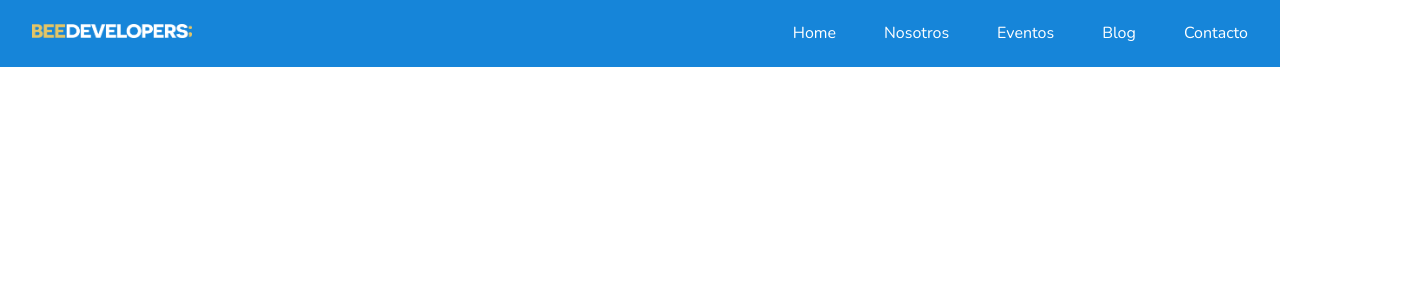
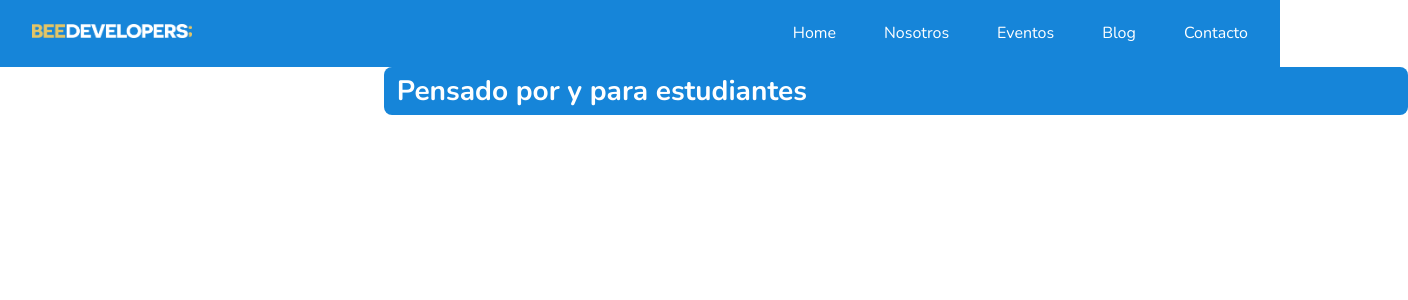
Before and after one commit to BeeDevelopers/WebPage, a React (Create React App) app: page / in a window 1280 px wide. Shown: the top 300 px of the page, 1408 px wide, since content can reach past the window. Built offline with nearby package versions, Linux system fonts and the light colour scheme.

Commit message:
componente separador

```diff
--- a/src/components/Router.js
+++ b/src/components/Router.js
@@ -2,6 +2,8 @@ import React, { Component } from 'react';
 import {BrowserRouter, Route, Switch} from 'react-router-dom';
 
 import Header from './Header';
+import Separador from './Separador';
+
 
 export default class Router extends Component {
 
@@ -13,6 +15,7 @@ export default class Router extends Component {
                     {/* <Route exact path="/"component={Home} /> */}
                     {/* <Route component={Error}/> */}
                 </Switch>
+                <Separador title="Pensado por y para estudiantes"></Separador>
 
             </BrowserRouter>
         );
--- /dev/null
+++ b/src/components/Separador.js
@@ -0,0 +1,13 @@
+import React, {Component} from 'react';
+import styles from './css/separador.module.css'
+
+export default class Separador extends Component {
+    state = {  }
+    render() {
+        return (
+            <div className={styles.separador}>
+                <h3>{this.props.title}</h3>
+            </div>
+        );
+    }
+}
--- /dev/null
+++ b/src/components/css/separador.module.css
@@ -0,0 +1,21 @@
+.separador {
+    display: flex;
+    margin: 0;
+    margin-left: 30%;
+    margin-right: -10%;
+    height: 3rem;
+    padding-left: 0.8rem;
+    align-items: center;
+
+    background-color: #1685D9;
+    border-radius: 0.5rem;
+
+    font-size: 1.5rem;
+    color: white;
+
+}
+
+.separador h3 {
+    overflow: hidden;
+
+}
```
Also changed, not shown: 1 other file (tests, documents, lock files or other folders).
